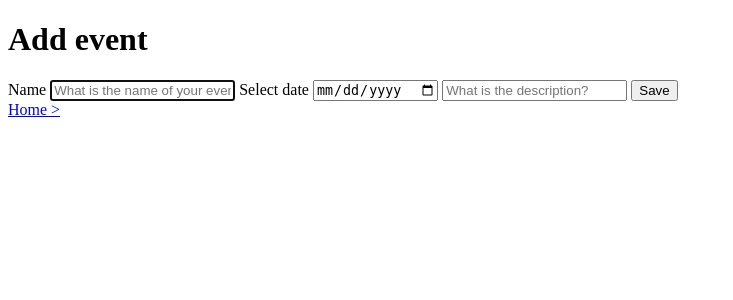
After one commit to crappylime/python-flask-events-codecool, a Flask app: page /create in a window 1280 px wide. The commit adds this page. Shown: the top 300 px of the page, without its empty margins (0-733 px from the left). Run offline with Flask 2, Linux system fonts and the light colour scheme; some libraries are stand-ins or nearby versions.

Commit message:
Add form view and link to it

```diff
--- /dev/null
+++ b/templates/form.html
@@ -0,0 +1,35 @@
+{% extends "layout.html" %}
+
+{% block title %}Add event | {{ super() }}{% endblock %}
+
+{% block content %}
+    <h1>Add event</h1>
+    <form action="" method="POST">
+        <label for="name">Name</label>
+        <input type="text" name="name" id="name" maxlength="30" autofocus
+        {% if event %}
+            value="{{ event.name }}"
+        {% else %}
+            value="" placeholder="What is the name of your event?"
+        {% endif %}>
+
+        <label for="date">Select date</label>
+        <input type="date" name="date" id="date" maxlength="10"
+        {% if event %}
+            value="{{ event.date or ''}}"
+        {% else %}
+            value="" placeholder="dd-mm-YYYY"
+        {% endif %}>
+
+        <input type="text" name="description" id="description" maxlength="50"
+        {% if event %}
+            value="{{ event.description }}"
+        {% else %}
+            value="" placeholder="What is the description?"
+        {% endif %}>
+        <input class="button" type="submit" name="" value="Save">
+    </form>
+    <div class="text-center">
+        <a href="{{ url_for('mod_events.index') }}">Home ></a>
+    </div>
+{% endblock %}
--- a/templates/index.html
+++ b/templates/index.html
@@ -34,8 +34,8 @@
           {% endfor %}
       </tbody>
     </table>
-    <a href="{{ url_for('mod_events.index') }}">Add new event ></a>
+    <a href="{{ url_for('mod_events.create') }}">Add new event ></a>
     {% else %}
-    <em>No events. <a href="{{ url_for('mod_events.index') }}">Add new</a></em>
+    <em>No events. <a href="{{ url_for('mod_events.create') }}">Add new</a></em>
     {% endif %}
 {% endblock %}
```
